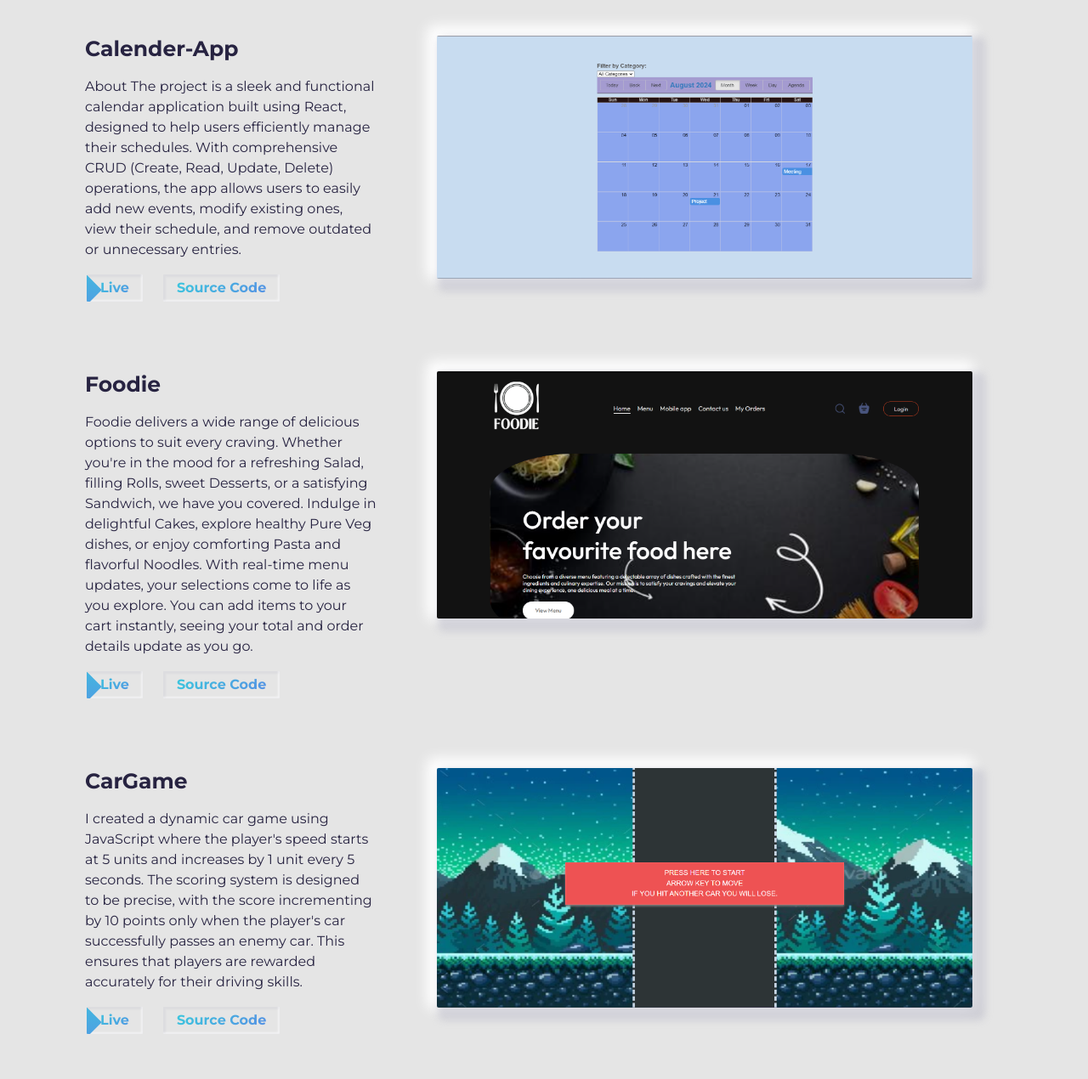
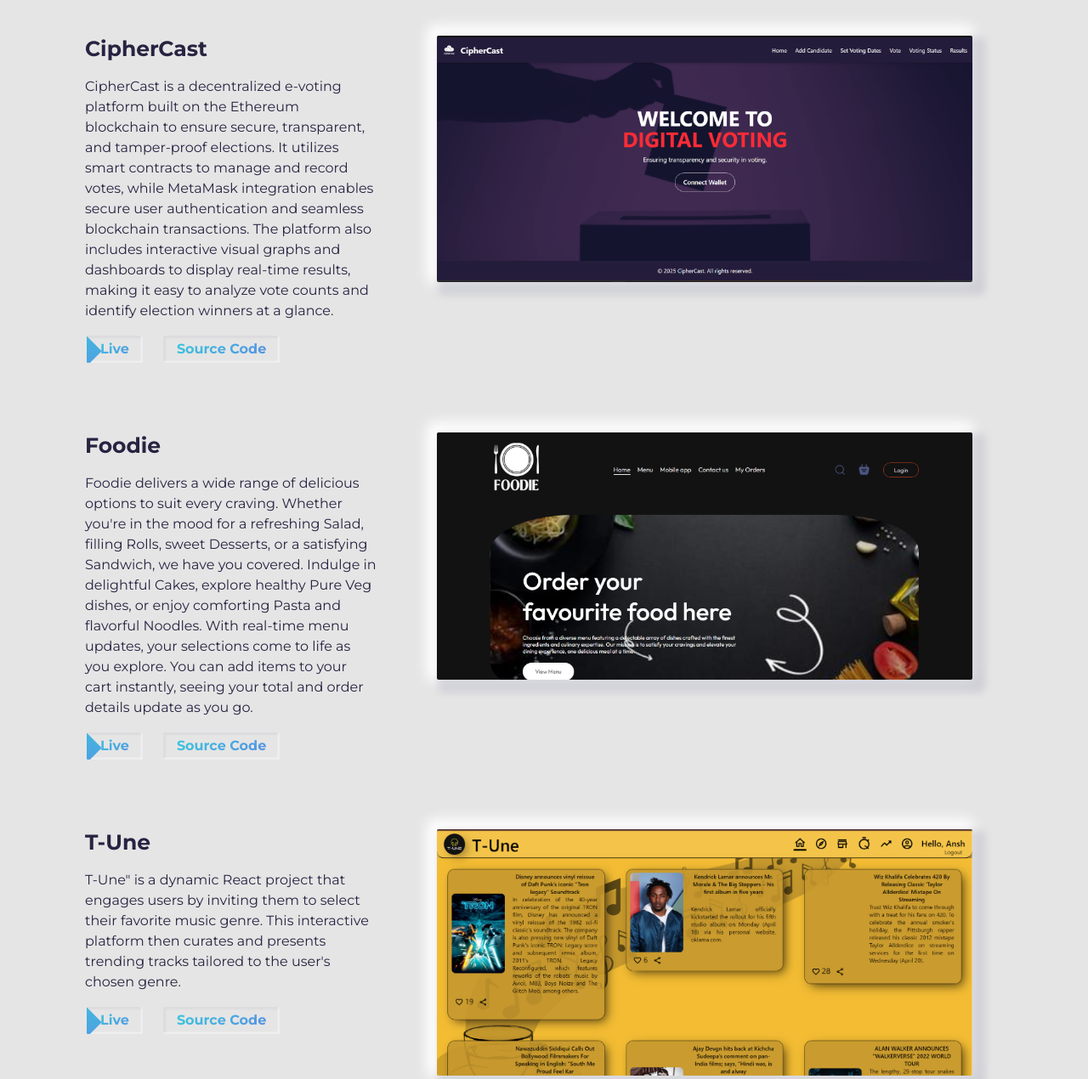
Before and after one commit to Ansh0407/MyPortfolio, a plain HTML site: page index.html in a window 1280 px wide. Shown: the part 1459-2729 px from the top of the page at 85% size. Drawn offline with nearby package versions, Linux system fonts and the light colour scheme; a script that the page names is missing; files whose address does not match are found by name.

Commit message:
Modified About Me Section

```diff
--- a/index.html
+++ b/index.html
@@ -151,7 +151,7 @@
           <div class="about-wrapper__image">
             <img
               class="img-fluid"
-              src="./assets/profile.png"
+              src="./assets/profile.jpg"
               alt="Profile Img"
             />
           </div>
@@ -184,6 +184,150 @@
       <div class="container">
         <div class="project-wrapper">
           <h2 class="section-title dark-blue-text">Projects</h2>
+
+          <!--CipherCast-->
+
+          <article class="row">
+            <div class="project-wrapper__text">
+              <h3 class="project-wrapper__text-title">CipherCast</h3>
+              <p class="project-wrapper__text-info">
+                CipherCast is a decentralized e-voting platform built on the
+                Ethereum blockchain to ensure secure, transparent, and
+                tamper-proof elections. It utilizes smart contracts to manage
+                and record votes, while MetaMask integration enables secure user
+                authentication and seamless blockchain transactions. The
+                platform also includes interactive visual graphs and dashboards
+                to display real-time results, making it easy to analyze vote
+                counts and identify election winners at a glance.
+              </p>
+              <div class="project-wrapper__text-btns">
+                <a
+                  href="https://cipher-cast.vercel.app/"
+                  target="_blank"
+                  rel="noopener noreferrer"
+                  class="cta-btn cta-btn--hero cta-btn--projects"
+                  >Live</a
+                >
+                <a
+                  href="https://github.com/Ansh0407/CipherCast"
+                  target="_blank"
+                  rel="noopener noreferrer"
+                  class="cta-btn cta-btn--hero cta-btn--projects"
+                  >Source Code</a
+                >
+              </div>
+            </div>
+
+            <div class="project-wrapper__image">
+              <a href="#" target="_blank" rel="noopener noreferrer">
+                <div class="thumbnail rounded">
+                  <img
+                    src="./assets/ciphercast.png"
+                    class="img-fluid"
+                    alt="Project Image"
+                    width="1366"
+                    height="767"
+                  />
+                </div>
+              </a>
+            </div>
+          </article>
+
+          <!--Calender-app -->
+
+          <!--Foodie Project -->
+          <article class="row">
+            <div class="project-wrapper__text">
+              <h3 class="project-wrapper__text-title">Foodie</h3>
+              <p class="project-wrapper__text-info">
+                Foodie delivers a wide range of delicious options to suit every
+                craving. Whether you're in the mood for a refreshing Salad,
+                filling Rolls, sweet Desserts, or a satisfying Sandwich, we have
+                you covered. Indulge in delightful Cakes, explore healthy Pure
+                Veg dishes, or enjoy comforting Pasta and flavorful Noodles.
+                With real-time menu updates, your selections come to life as you
+                explore. You can add items to your cart instantly, seeing your
+                total and order details update as you go.
+              </p>
+              <div class="project-wrapper__text-btns">
+                <a
+                  href="https://ansh-foodie-app.vercel.app/"
+                  target="_blank"
+                  rel="noopener noreferrer"
+                  class="cta-btn cta-btn--hero cta-btn--projects"
+                  >Live</a
+                >
+
+                <a
+                  href="https://github.com/Ansh0407/Foodie"
+                  target="_blank"
+                  rel="noopener noreferrer"
+                  class="cta-btn cta-btn--hero cta-btn--projects"
+                  >Source Code</a
+                >
+              </div>
+            </div>
+
+            <div class="project-wrapper__image">
+              <a href="#" target="_blank" rel="noopener noreferrer">
+                <div class="thumbnail rounded">
+                  <img
+                    src="./assets/foodie.png"
+                    class="img-fluid"
+                    alt="Project Image"
+                    width="1366"
+                    height="767"
+                  />
+                </div>
+              </a>
+            </div>
+          </article>
+
+          <!--T-Une Project -->
+          <article class="row">
+            <div class="project-wrapper__text">
+              <h3 class="project-wrapper__text-title">T-Une</h3>
+              <p class="project-wrapper__text-info">
+                T-Une" is a dynamic React project that engages users by inviting
+                them to select their favorite music genre. This interactive
+                platform then curates and presents trending tracks tailored to
+                the user's chosen genre.
+              </p>
+              <div class="project-wrapper__text-btns">
+                <a
+                  href="https://t-une.netlify.app/"
+                  target="_blank"
+                  rel="noopener noreferrer"
+                  class="cta-btn cta-btn--hero cta-btn--projects"
+                  >Live</a
+                >
+
+                <a
+                  href="https://github.com/Ansh0407/T-Une"
+                  target="_blank"
+                  rel="noopener noreferrer"
+                  class="cta-btn cta-btn--hero cta-btn--projects"
+                  >Source Code</a
+                >
+              </div>
+            </div>
+
+            <div class="project-wrapper__image">
+              <a href="#" target="_blank" rel="noopener noreferrer">
+                <div class="thumbnail rounded">
+                  <img
+                    src="./assets/tune.png"
+                    class="img-fluid"
+                    alt="Project Image"
+                    width="1366"
+                    height="767"
+                  />
+                </div>
+              </a>
+            </div>
+          </article>
+          <!--T-Une Project -->
+
 
           <!--Calender-App-->
 
@@ -232,55 +376,6 @@
           </article>
 
           <!--Calender-app -->
-
-          <!--EzzzMart Project -->
-          <article class="row">
-            <div class="project-wrapper__text">
-              <h3 class="project-wrapper__text-title">Foodie</h3>
-              <p class="project-wrapper__text-info">
-                Foodie delivers a wide range of delicious options to suit every
-                craving. Whether you're in the mood for a refreshing Salad,
-                filling Rolls, sweet Desserts, or a satisfying Sandwich, we have
-                you covered. Indulge in delightful Cakes, explore healthy Pure
-                Veg dishes, or enjoy comforting Pasta and flavorful Noodles.
-                With real-time menu updates, your selections come to life as you
-                explore. You can add items to your cart instantly, seeing your
-                total and order details update as you go.
-              </p>
-              <div class="project-wrapper__text-btns">
-                <a
-                  href="https://ansh-foodie-app.vercel.app/"
-                  target="_blank"
-                  rel="noopener noreferrer"
-                  class="cta-btn cta-btn--hero cta-btn--projects"
-                  >Live</a
-                >
-
-                <a
-                  href="https://github.com/Ansh0407/Foodie"
-                  target="_blank"
-                  rel="noopener noreferrer"
-                  class="cta-btn cta-btn--hero cta-btn--projects"
-                  >Source Code</a
-                >
-              </div>
-            </div>
-
-            <div class="project-wrapper__image">
-              <a href="#" target="_blank" rel="noopener noreferrer">
-                <div class="thumbnail rounded">
-                  <img
-                    src="./assets/foodie.png"
-                    class="img-fluid"
-                    alt="Project Image"
-                    width="1366"
-                    height="767"
-                  />
-                </div>
-              </a>
-            </div>
-          </article>
-
           <!--CarGame Project -->
 
           <article class="row">
@@ -377,50 +472,7 @@
           </article>
 
           <!--Portfolio -->
-          <!--T-Une Project -->
-          <article class="row">
-            <div class="project-wrapper__text">
-              <h3 class="project-wrapper__text-title">T-Une</h3>
-              <p class="project-wrapper__text-info">
-                T-Une" is a dynamic React project that engages users by inviting
-                them to select their favorite music genre. This interactive
-                platform then curates and presents trending tracks tailored to
-                the user's chosen genre.
-              </p>
-              <div class="project-wrapper__text-btns">
-                <a
-                  href="https://t-une.netlify.app/"
-                  target="_blank"
-                  rel="noopener noreferrer"
-                  class="cta-btn cta-btn--hero cta-btn--projects"
-                  >Live</a
-                >
 
-                <a
-                  href="https://github.com/Ansh0407/T-Une"
-                  target="_blank"
-                  rel="noopener noreferrer"
-                  class="cta-btn cta-btn--hero cta-btn--projects"
-                  >Source Code</a
-                >
-              </div>
-            </div>
-
-            <div class="project-wrapper__image">
-              <a href="#" target="_blank" rel="noopener noreferrer">
-                <div class="thumbnail rounded">
-                  <img
-                    src="./assets/tune.png"
-                    class="img-fluid"
-                    alt="Project Image"
-                    width="1366"
-                    height="767"
-                  />
-                </div>
-              </a>
-            </div>
-          </article>
-          <!--T-Une Project -->
 
           <!-- Hostel-Bites -->
           <article class="row">
```
Also changed, not shown: assets/ciphercast.png (added), assets/profile.jpg (added), assets/profile.png (deleted), 1 other file.
